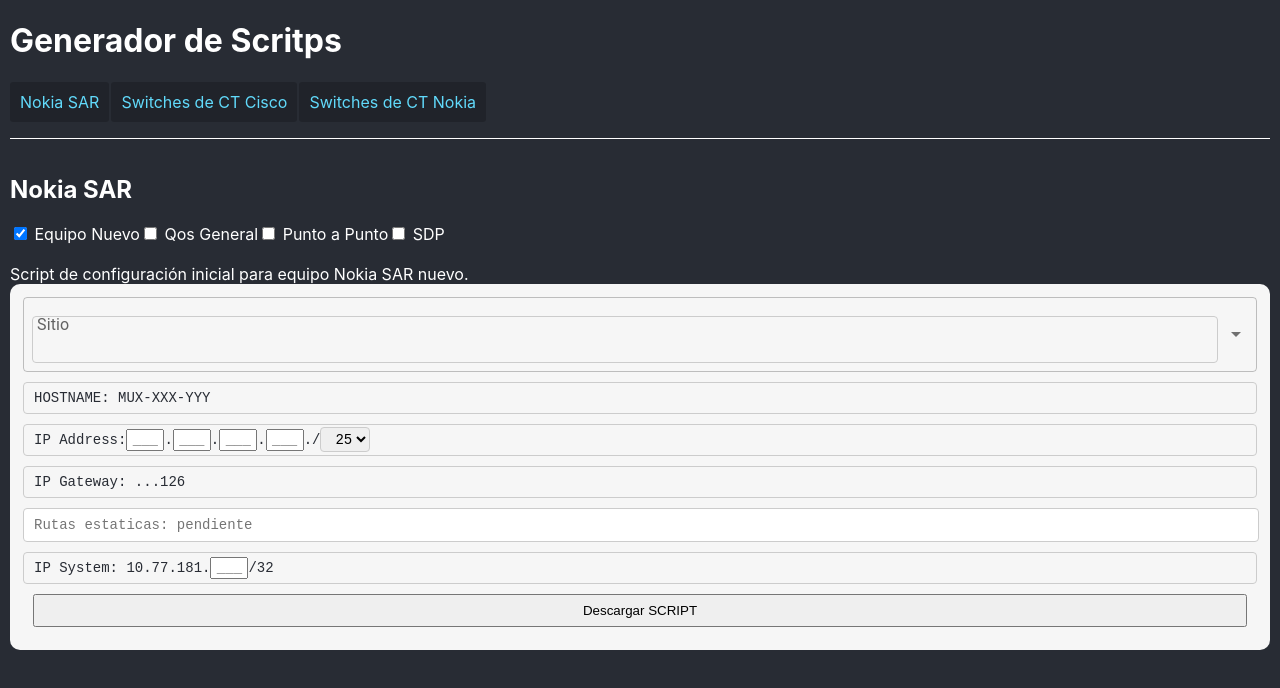
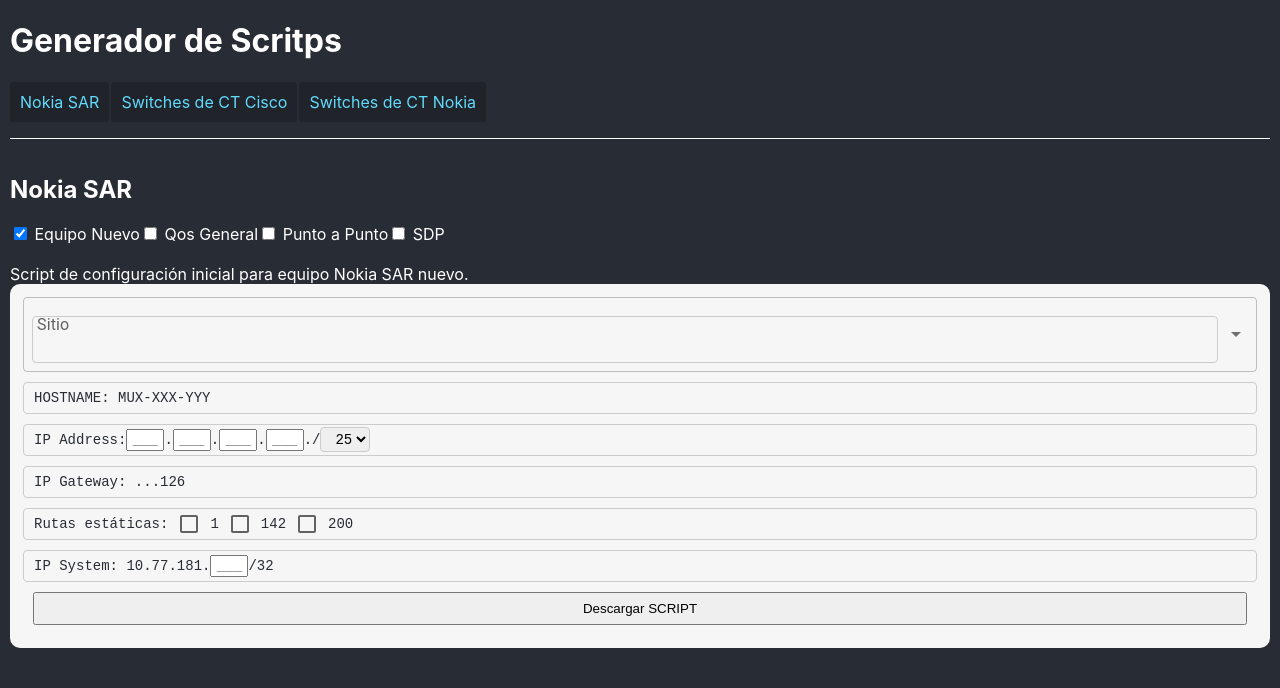
Before and after one commit to emarino-git/scripts, a React (Create React App) app: page /nokia in a window 1280 px wide. Both pictures are taken after a click on the checkbox 20 px from the left and 233 px from the top of the page. Shown: the top 688 px of the page. Built offline with nearby package versions, Linux system fonts and the light colour scheme.

Commit message:
Check de rutas estaticas

```diff
--- a/src/routes/nokia/FormNokiaSar.js
+++ b/src/routes/nokia/FormNokiaSar.js
@@ -2,6 +2,7 @@
 import TextField from '@mui/material/TextField';
 import Autocomplete from '@mui/material/Autocomplete';
 import { listadoSitios } from '../data/Sitios'
+import Checkbox from '@mui/material/Checkbox';
 
 
 export default function FormNokiaSar() {
@@ -14,7 +15,6 @@
     ipAddress3: '',
     ipAddress4: '',
     selMask: '',
-    staticRoute: '',
     ipSystem: ''
   })
 
@@ -26,6 +26,13 @@
 
   const [sitios, setSitio] = useState(listadoSitios[0])
 
+  const rutas = [false,false,false]
+
+  // Rutas estáticas
+  const [agregarRuta1, setagregarRuta1] = useState(rutas[0])
+  const [agregarRuta142, setagregarRuta142] = useState(rutas[1])
+  const [agregarRuta200, setagregarRuta200] = useState(rutas[2])
+
   // Logica para carga de Variables por usuario
 
   const handleInputChange = (event) => {
@@ -34,6 +41,8 @@
         [event.target.name] : event.target.value
     })
   }
+
+  const ruta1 = false, ruta142 = false, ruta200 = false
 
   // Logica para elegir que vista del usuario
 
@@ -66,7 +75,6 @@
     const ipAddress3 = datos.ipAddress3
     const ipAddress4 = datos.ipAddress4
     const mask = datos.selMask
-    const staticRoute = datos.staticRoute
     const ipGateway = ipGW
     const ipSystem = datos.ipSystem
 
@@ -190,9 +198,10 @@
 configure bof
 
 address ${ipAddress1}.${ipAddress2}.${ipAddress3}.${ipAddress4}/${mask} active
-static-route ${staticRoute} next-hop ${ipAddress1}.${ipAddress2}.${ipAddress3}.${ipGateway}
-static-route ${staticRoute} next-hop ${ipAddress1}.${ipAddress2}.${ipAddress3}.${ipGateway}
-static-route ${staticRoute} next-hop ${ipAddress1}.${ipAddress2}.${ipAddress3}.${ipGateway}
+
+${(agregarRuta1)?`static-route 192.168.0.0/16 next-hop ${ipAddress1}.${ipAddress2}.${ipAddress3}.${ipGateway}`:""}
+${(agregarRuta142)?`static-route 10.142.0.0/16 next-hop ${ipAddress1}.${ipAddress2}.${ipAddress3}.${ipGateway}`:""}
+${(agregarRuta200)?`static-route 10.200.0.0/16 next-hop ${ipAddress1}.${ipAddress2}.${ipAddress3}.${ipGateway}`:""}
 
 persist one
 
@@ -324,6 +333,7 @@
       </div>
       <form className='container' onSubmit={saveFile}>
         <div>
+
           <Autocomplete
             disablePortal
             options={listadoSitios}
@@ -333,25 +343,11 @@
             }}
             renderInput={(params) => <TextField {...params} label="Sitio" />}
           />
-          {/* <input
-            type="text"
-            name="sitio"
-            placeholder="Ingrese el Sitio"
-            onChange={handleInputChange}
-          /> */}
           {nuevoNokiaIsChecked ?
           <div>
-            <div className='input-inline' key={listadoSitios.value} >
+            <div className='input-inline' >
             HOSTNAME: MUX-{sitios.hostname}
             </div>
-
-            {/* <TextField
-              // type='text'
-              variant="outlined"
-              label='HOSTNAME'
-              name='hostname'
-              onChange={handleInputChange}
-            /> */}
             <div className='input-inline' >
               <div>IP Address:</div>
               <input
@@ -399,12 +395,24 @@
             <div className='input-inline'>
               IP Gateway: {datos.ipAddress1}.{datos.ipAddress2}.{datos.ipAddress3}.{ipGW}
             </div>
-            <input
+            {/* <input
               type='text'
               placeholder='Rutas estaticas: pendiente'
               name='staticRoute'
               onChange={handleInputChange}
-            />
+            /> */}
+            <div className='input-inline'>
+              Rutas estáticas:
+              <Checkbox onChange={(event, agregarRuta1) => {
+                  setagregarRuta1(agregarRuta1);
+                }} {...ruta1} /> 1
+              <Checkbox onChange={(event, agregarRuta142) => {
+                  setagregarRuta142(agregarRuta142);
+                }} {...ruta142} /> 142
+              <Checkbox onChange={(event, agregarRuta200) => {
+                  setagregarRuta200(agregarRuta200);
+                }} {...ruta200} /> 200
+            </div>
             <div className='input-inline'>
               <div>IP System: 10.77.181.</div>
               <input
--- a/src/routes/switchCT/form.css
+++ b/src/routes/switchCT/form.css
@@ -19,6 +19,7 @@
     font-size: 14px;
     padding-left: 10px;
 }
+
 
 input[type=number] {
     width: 30px;
```
